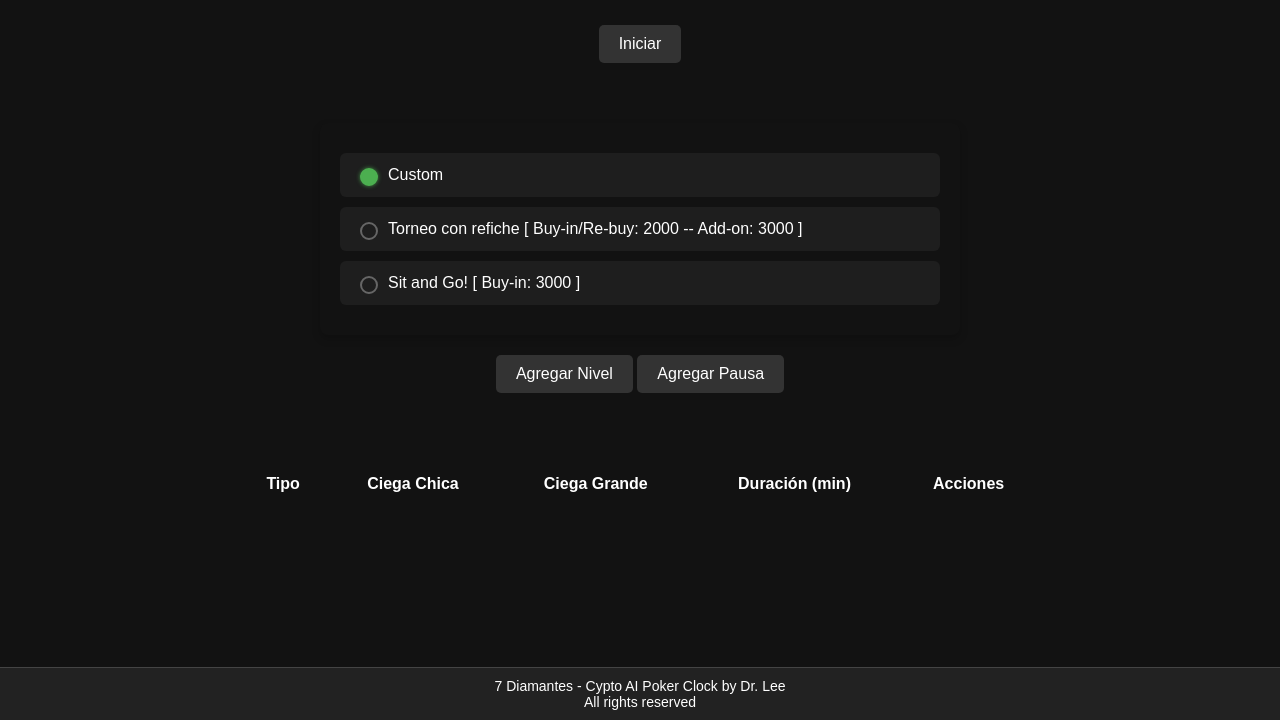
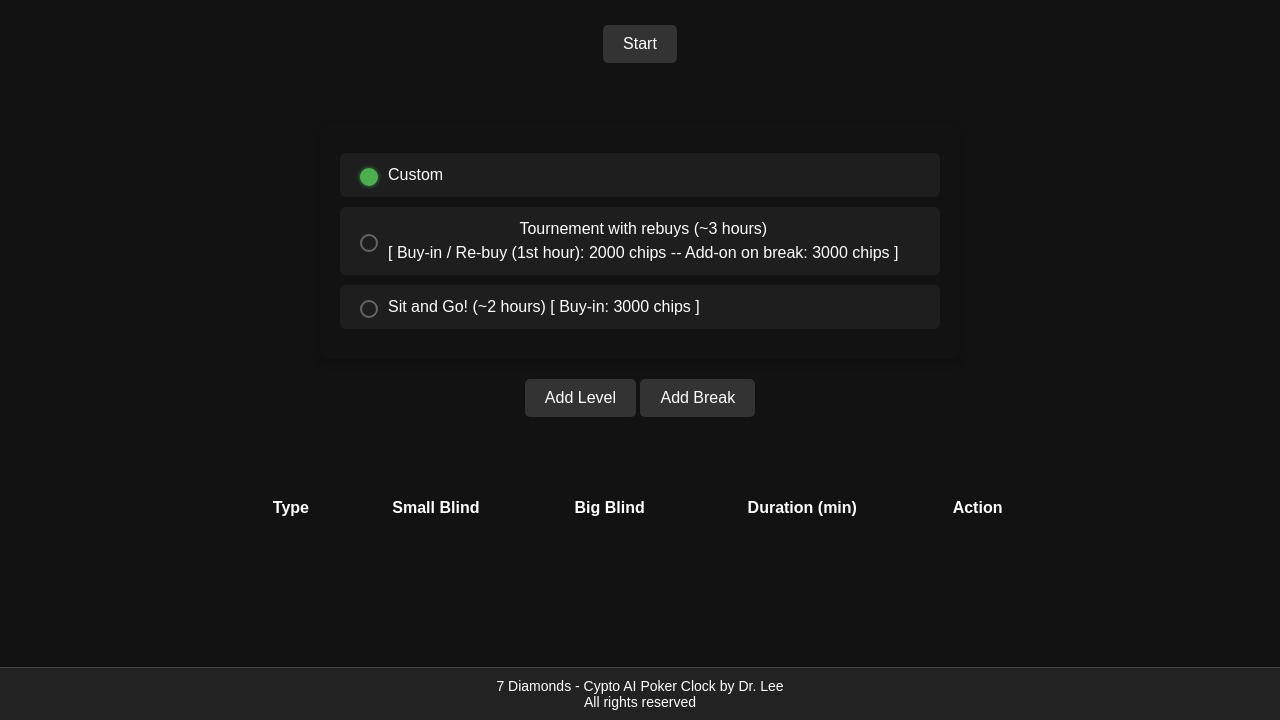
Before and after one commit to matiaslee/poker_clock, a website: page public/index.html in a window 1280 px wide. Shown: the part 80-800 px from the top of the page. Drawn offline with Linux system fonts and the light colour scheme.

Commit message:
traduccion al ingles

```diff
--- a/public/index.html
+++ b/public/index.html
@@ -11,7 +11,7 @@
 
     <!-- Contenedor de información del turno y temporizador -->
     <div class="info-container">
-        <div id="entrada-actual-info">Presiona "Iniciar" para comenzar el reloj</div>
+        <div id="entrada-actual-info">Press "Start" to begin!</div>
         <div id="entrada-siguiente-info"> </div>
         <div id="timer">00:00</div>
     </div>
@@ -19,14 +19,14 @@
     <!-- Contenedor de botones para agregar niveles y pausas -->
 
     <div id="inicializador" class="button-container">
-        <button onclick="reproducirClick();iniciarReloj()">Iniciar</button>
+        <button onclick="reproducirClick();iniciarReloj()">Start</button>
     </div>
 
 
     <div id="controladoresreloj" class="button-container">
-        <button onclick="reproducirClick();iniciarReloj()">Continuar</button>
-        <button onclick="reproducirClick();pausarReloj()">Pausar</button>
-        <button onclick="reproducirClick();resetearReloj()">Resetear</button>
+        <button onclick="reproducirClick();iniciarReloj()">Resume</button>
+        <button onclick="reproducirClick();pausarReloj()">Pause</button>
+        <button onclick="reproducirClick();resetearReloj()">Reset</button>
     </div>
 
 
@@ -37,36 +37,36 @@
         </label>
         <label class="radio-label">
             <input type="radio" name="torneo" value="torneo" onchange="setEntradas(this)">
-            <span>Torneo con refiche  [ Buy-in/Re-buy: 2000 -- Add-on: 3000 ]</span>
+            <span> Tournement with rebuys  (~3 hours)<br> [ Buy-in / Re-buy (1st hour): 2000 chips  --  Add-on on break: 3000 chips ]</span>
         </label>
         <label class="radio-label">
             <input type="radio" name="torneo" value="sit-and-go" onchange="setEntradas(this)">
-            <span>Sit and Go! [ Buy-in: 3000 ] </span>
+            <span>Sit and Go! (~2 hours) [ Buy-in: 3000 chips ] </span>
         </label>
     </div>
 
 
     <div id="agregadores" class="button-container">
-        <button onclick="reproducirClick();agregarNivel()">Agregar Nivel</button>
-        <button onclick="reproducirClick();agregarPausa()">Agregar Pausa</button>
+        <button onclick="reproducirClick();agregarNivel()">Add Level</button>
+        <button onclick="reproducirClick();agregarPausa()">Add Break</button>
     </div>
 
     <!-- Tabla de entradas -->
     <table id="entrada-tabla">
         <thead>
             <tr>
-                <th>Tipo</th>
-                <th>Ciega Chica</th>
-                <th>Ciega Grande</th>
-                <th>Duración (min)</th>
-                <th>Acciones</th>
+                <th>Type</th>
+                <th>Small Blind</th>
+                <th>Big Blind</th>
+                <th>Duration (min)</th>
+                <th>Action</th>
             </tr>
         </thead>
         <tbody></tbody>
     </table>
 
     <footer>
-        7 Diamantes - Cypto AI Poker Clock by Dr. Lee <br> All rights reserved
+        7 Diamonds - Cypto AI Poker Clock by Dr. Lee <br> All rights reserved
     </footer>
 
     <!-- Script del proyecto -->
--- a/public/script.js
+++ b/public/script.js
@@ -4,77 +4,77 @@ const entradaLista = document.getElementById('entrada-lista');
 configuraciones = {
     'custom': [],
     'torneo': [
-        { tipo: 'nivel', ciegaChica:   10, ciegaGrande:   20, duracion: 10 },
-        { tipo: 'nivel', ciegaChica:   20, ciegaGrande:   40, duracion: 10 },
-        { tipo: 'nivel', ciegaChica:   30, ciegaGrande:   60, duracion: 10 },
-        { tipo: 'nivel', ciegaChica:   50, ciegaGrande:  100, duracion: 10 },
-        { tipo: 'nivel', ciegaChica:   80, ciegaGrande:  160, duracion: 10 },
-        { tipo: 'nivel', ciegaChica:  100, ciegaGrande:  200, duracion: 10 },
+        { tipo: 'level', ciegaChica:   10, ciegaGrande:   20, duracion: 10 },
+        { tipo: 'level', ciegaChica:   20, ciegaGrande:   40, duracion: 10 },
+        { tipo: 'level', ciegaChica:   30, ciegaGrande:   60, duracion: 10 },
+        { tipo: 'level', ciegaChica:   50, ciegaGrande:  100, duracion: 10 },
+        { tipo: 'level', ciegaChica:   80, ciegaGrande:  160, duracion: 10 },
+        { tipo: 'level', ciegaChica:  100, ciegaGrande:  200, duracion: 10 },
         // 1hs
-        { tipo: 'pausa', duracion: 10 },
-        { tipo: 'nivel', ciegaChica:  120, ciegaGrande:  250, duracion: 8 },
-        { tipo: 'nivel', ciegaChica:  150, ciegaGrande:  300, duracion: 8 },
-        { tipo: 'nivel', ciegaChica:  200, ciegaGrande:  400, duracion: 8 },
-        { tipo: 'nivel', ciegaChica:  300, ciegaGrande:  600, duracion: 8 },
-        { tipo: 'nivel', ciegaChica:  400, ciegaGrande:  800, duracion: 8 },
-        { tipo: 'nivel', ciegaChica:  500, ciegaGrande:  1000, duracion: 8 },
+        { tipo: 'break', duracion: 10 },
+        { tipo: 'level', ciegaChica:  120, ciegaGrande:  250, duracion: 8 },
+        { tipo: 'level', ciegaChica:  150, ciegaGrande:  300, duracion: 8 },
+        { tipo: 'level', ciegaChica:  200, ciegaGrande:  400, duracion: 8 },
+        { tipo: 'level', ciegaChica:  300, ciegaGrande:  600, duracion: 8 },
+        { tipo: 'level', ciegaChica:  400, ciegaGrande:  800, duracion: 8 },
+        { tipo: 'level', ciegaChica:  500, ciegaGrande:  1000, duracion: 8 },
         // Bloque 3
-        { tipo: 'nivel', ciegaChica:   800, ciegaGrande:  1600, duracion: 7 },
-        { tipo: 'nivel', ciegaChica:  1000, ciegaGrande:  2000, duracion: 7 },
-        { tipo: 'nivel', ciegaChica:  1200, ciegaGrande:  2500, duracion: 7 },
-        { tipo: 'nivel', ciegaChica:  1500, ciegaGrande:  3000, duracion: 7 },
-        { tipo: 'nivel', ciegaChica:  2000, ciegaGrande:  4000, duracion: 7 },
-        { tipo: 'nivel', ciegaChica:  3000, ciegaGrande:  6000, duracion: 7 },
+        { tipo: 'level', ciegaChica:   800, ciegaGrande:  1600, duracion: 7 },
+        { tipo: 'level', ciegaChica:  1000, ciegaGrande:  2000, duracion: 7 },
+        { tipo: 'level', ciegaChica:  1200, ciegaGrande:  2500, duracion: 7 },
+        { tipo: 'level', ciegaChica:  1500, ciegaGrande:  3000, duracion: 7 },
+        { tipo: 'level', ciegaChica:  2000, ciegaGrande:  4000, duracion: 7 },
+        { tipo: 'level', ciegaChica:  3000, ciegaGrande:  6000, duracion: 7 },
         // Bloque 4
-        { tipo: 'nivel', ciegaChica:  4000, ciegaGrande:  8000, duracion: 5 },
-        { tipo: 'nivel', ciegaChica:  5000, ciegaGrande: 10000, duracion: 5 },
-        { tipo: 'nivel', ciegaChica:  7000, ciegaGrande: 15000, duracion: 5 },
-        { tipo: 'nivel', ciegaChica: 10000, ciegaGrande: 20000, duracion: 5 },
-        { tipo: 'nivel', ciegaChica: 12000, ciegaGrande: 25000, duracion: 5 },
-        { tipo: 'nivel', ciegaChica: 15000, ciegaGrande: 30000, duracion: 5 },
+        { tipo: 'level', ciegaChica:  4000, ciegaGrande:  8000, duracion: 5 },
+        { tipo: 'level', ciegaChica:  5000, ciegaGrande: 10000, duracion: 5 },
+        { tipo: 'level', ciegaChica:  7000, ciegaGrande: 15000, duracion: 5 },
+        { tipo: 'level', ciegaChica: 10000, ciegaGrande: 20000, duracion: 5 },
+        { tipo: 'level', ciegaChica: 12000, ciegaGrande: 25000, duracion: 5 },
+        { tipo: 'level', ciegaChica: 15000, ciegaGrande: 30000, duracion: 5 },
         // Bloque 5
-        { tipo: 'nivel', ciegaChica: 20000, ciegaGrande: 40000, duracion: 3 },
-        { tipo: 'nivel', ciegaChica: 25000, ciegaGrande: 50000, duracion: 3 },
-        { tipo: 'nivel', ciegaChica: 30000, ciegaGrande: 60000, duracion: 3 },
-        { tipo: 'nivel', ciegaChica: 40000, ciegaGrande: 80000, duracion: 3 },
-        { tipo: 'nivel', ciegaChica: 50000, ciegaGrande:100000, duracion: 3 },
-        { tipo: 'nivel', ciegaChica: 60000, ciegaGrande:120000, duracion: 3 },
+        { tipo: 'level', ciegaChica: 20000, ciegaGrande: 40000, duracion: 3 },
+        { tipo: 'level', ciegaChica: 25000, ciegaGrande: 50000, duracion: 3 },
+        { tipo: 'level', ciegaChica: 30000, ciegaGrande: 60000, duracion: 3 },
+        { tipo: 'level', ciegaChica: 40000, ciegaGrande: 80000, duracion: 3 },
+        { tipo: 'level', ciegaChica: 50000, ciegaGrande:100000, duracion: 3 },
+        { tipo: 'level', ciegaChica: 60000, ciegaGrande:120000, duracion: 3 },
     ],
     'sit-and-go' : [
-        { tipo: 'nivel', ciegaChica:   10, ciegaGrande:   20, duracion: 8 },
-        { tipo: 'nivel', ciegaChica:   20, ciegaGrande:   40, duracion: 8 },
-        { tipo: 'nivel', ciegaChica:   30, ciegaGrande:   60, duracion: 8 },
-        { tipo: 'nivel', ciegaChica:   50, ciegaGrande:  100, duracion: 8 },
-        { tipo: 'nivel', ciegaChica:   80, ciegaGrande:  160, duracion: 8 },
-        { tipo: 'nivel', ciegaChica:  100, ciegaGrande:  200, duracion: 8 },
+        { tipo: 'level', ciegaChica:   10, ciegaGrande:   20, duracion: 8 },
+        { tipo: 'level', ciegaChica:   20, ciegaGrande:   40, duracion: 8 },
+        { tipo: 'level', ciegaChica:   30, ciegaGrande:   60, duracion: 8 },
+        { tipo: 'level', ciegaChica:   50, ciegaGrande:  100, duracion: 8 },
+        { tipo: 'level', ciegaChica:   80, ciegaGrande:  160, duracion: 8 },
+        { tipo: 'level', ciegaChica:  100, ciegaGrande:  200, duracion: 8 },
         // 1hs
-        { tipo: 'nivel', ciegaChica:  120, ciegaGrande:  250, duracion: 6 },
-        { tipo: 'nivel', ciegaChica:  150, ciegaGrande:  300, duracion: 6 },
-        { tipo: 'nivel', ciegaChica:  200, ciegaGrande:  400, duracion: 6 },
-        { tipo: 'nivel', ciegaChica:  300, ciegaGrande:  600, duracion: 6 },
-        { tipo: 'nivel', ciegaChica:  400, ciegaGrande:  800, duracion: 6 },
-        { tipo: 'nivel', ciegaChica:  500, ciegaGrande:  1000, duracion: 6 },
+        { tipo: 'level', ciegaChica:  120, ciegaGrande:  250, duracion: 6 },
+        { tipo: 'level', ciegaChica:  150, ciegaGrande:  300, duracion: 6 },
+        { tipo: 'level', ciegaChica:  200, ciegaGrande:  400, duracion: 6 },
+        { tipo: 'level', ciegaChica:  300, ciegaGrande:  600, duracion: 6 },
+        { tipo: 'level', ciegaChica:  400, ciegaGrande:  800, duracion: 6 },
+        { tipo: 'level', ciegaChica:  500, ciegaGrande:  1000, duracion: 6 },
         // Bloque 3
-        { tipo: 'nivel', ciegaChica:   800, ciegaGrande:  1600, duracion: 5 },
-        { tipo: 'nivel', ciegaChica:  1000, ciegaGrande:  2000, duracion: 5 },
-        { tipo: 'nivel', ciegaChica:  1200, ciegaGrande:  2500, duracion: 5 },
-        { tipo: 'nivel', ciegaChica:  1500, ciegaGrande:  3000, duracion: 5 },
-        { tipo: 'nivel', ciegaChica:  2000, ciegaGrande:  4000, duracion: 5 },
-        { tipo: 'nivel', ciegaChica:  3000, ciegaGrande:  6000, duracion: 5 },
+        { tipo: 'level', ciegaChica:   800, ciegaGrande:  1600, duracion: 5 },
+        { tipo: 'level', ciegaChica:  1000, ciegaGrande:  2000, duracion: 5 },
+        { tipo: 'level', ciegaChica:  1200, ciegaGrande:  2500, duracion: 5 },
+        { tipo: 'level', ciegaChica:  1500, ciegaGrande:  3000, duracion: 5 },
+        { tipo: 'level', ciegaChica:  2000, ciegaGrande:  4000, duracion: 5 },
+        { tipo: 'level', ciegaChica:  3000, ciegaGrande:  6000, duracion: 5 },
         // Bloque 4
-        { tipo: 'nivel', ciegaChica:  4000, ciegaGrande:  8000, duracion: 4 },
-        { tipo: 'nivel', ciegaChica:  5000, ciegaGrande: 10000, duracion: 4 },
-        { tipo: 'nivel', ciegaChica:  7000, ciegaGrande: 15000, duracion: 4 },
-        { tipo: 'nivel', ciegaChica: 10000, ciegaGrande: 20000, duracion: 4 },
-        { tipo: 'nivel', ciegaChica: 12000, ciegaGrande: 25000, duracion: 4 },
-        { tipo: 'nivel', ciegaChica: 15000, ciegaGrande: 30000, duracion: 4 },
+        { tipo: 'level', ciegaChica:  4000, ciegaGrande:  8000, duracion: 4 },
+        { tipo: 'level', ciegaChica:  5000, ciegaGrande: 10000, duracion: 4 },
+        { tipo: 'level', ciegaChica:  7000, ciegaGrande: 15000, duracion: 4 },
+        { tipo: 'level', ciegaChica: 10000, ciegaGrande: 20000, duracion: 4 },
+        { tipo: 'level', ciegaChica: 12000, ciegaGrande: 25000, duracion: 4 },
+        { tipo: 'level', ciegaChica: 15000, ciegaGrande: 30000, duracion: 4 },
         // Bloque 5
-        { tipo: 'nivel', ciegaChica: 20000, ciegaGrande: 40000, duracion: 2 },
-        { tipo: 'nivel', ciegaChica: 25000, ciegaGrande: 50000, duracion: 2 },
-        { tipo: 'nivel', ciegaChica: 30000, ciegaGrande: 60000, duracion: 2 },
-        { tipo: 'nivel', ciegaChica: 40000, ciegaGrande: 80000, duracion: 2 },
-        { tipo: 'nivel', ciegaChica: 50000, ciegaGrande:100000, duracion: 2 },
-        { tipo: 'nivel', ciegaChica: 60000, ciegaGrande:120000, duracion: 2 },
+        { tipo: 'level', ciegaChica: 20000, ciegaGrande: 40000, duracion: 2 },
+        { tipo: 'level', ciegaChica: 25000, ciegaGrande: 50000, duracion: 2 },
+        { tipo: 'level', ciegaChica: 30000, ciegaGrande: 60000, duracion: 2 },
+        { tipo: 'level', ciegaChica: 40000, ciegaGrande: 80000, duracion: 2 },
+        { tipo: 'level', ciegaChica: 50000, ciegaGrande:100000, duracion: 2 },
+        { tipo: 'level', ciegaChica: 60000, ciegaGrande:120000, duracion: 2 },
     ]
 }
 
@@ -98,14 +98,14 @@ let editandoIndex = null; // Guardamos el índice de la entrada que se está edi
 
 // Agregar nivel a la lista
 function agregarNivel() {
-    const nuevoNivel = { tipo: 'nivel', ciegaChica: 10, ciegaGrande: 10, duracion: 10 };
+    const nuevoNivel = { tipo: 'level', ciegaChica: 10, ciegaGrande: 10, duracion: 10 };
     entradas.push(nuevoNivel);
     actualizarListaEntradas();
 }
 
 // Función para agregar una pausa directamente a la tabla con valores predeterminados
 function agregarPausa() {
-    const nuevaPausa = { tipo: 'pausa', duracion: 10 };
+    const nuevaPausa = { tipo: 'break', duracion: 10 };
     entradas.push(nuevaPausa);
     actualizarListaEntradas();
 }
@@ -120,12 +120,12 @@ function actualizarListaEntradas() {
 
         // Columna de tipo (Nivel o Pausa)
         const tipoCell = document.createElement('td');
-        tipoCell.textContent = entrada.tipo === 'nivel' ? `${index + 1}. Nivel` : `${index + 1}. Pausa`;
+        tipoCell.textContent = entrada.tipo === 'level' ? `${index + 1}. Level` : `${index + 1}. Break`;
         row.appendChild(tipoCell);
 
         // Columna de ciega chica
         const ciegaChicaCell = document.createElement('td');
-        if (entrada.tipo === 'nivel') {
+        if (entrada.tipo === 'level') {
             const ciegaChicaInput = document.createElement('input');
             ciegaChicaInput.type = 'number';
             ciegaChicaInput.value = entrada.ciegaChica;
@@ -141,7 +141,7 @@ function actualizarListaEntradas() {
 
         // Columna de ciega grande
         const ciegaGrandeCell = document.createElement('td');
-        if (entrada.tipo === 'nivel') {
+        if (entrada.tipo === 'level') {
             const ciegaGrandeInput = document.createElement('input');
             ciegaGrandeInput.type = 'number';
             ciegaGrandeInput.value = entrada.ciegaGrande;
@@ -170,7 +170,7 @@ function actualizarListaEntradas() {
         // Columna de acciones (solo botón de borrar)
         const accionesCell = document.createElement('td');
         const borrarBtn = document.createElement('button');
-        borrarBtn.textContent = 'Borrar';
+        borrarBtn.textContent = 'Delete';
         borrarBtn.onclick = () => borrarEntrada(index);
         accionesCell.appendChild(borrarBtn);
 
@@ -182,12 +182,12 @@ function actualizarListaEntradas() {
 // Editar una entrada
 function editarEntrada(index) {
     const entrada = entradas[index];
-    if (entrada.tipo === 'nivel') {
+    if (entrada.tipo === 'level') {
         document.getElementById('ciega-chica-nivel').value = entrada.ciegaChica;
         document.getElementById('ciega-grande-nivel').value = entrada.ciegaGrande;
         document.getElementById('duracion-nivel').value = entrada.duracion;
         mostrarFormularioNivel();
-    } else if (entrada.tipo === 'pausa') {
+    } else if (entrada.tipo === 'break') {
         document.getElementById('duracion-pausa').value = entrada.duracion;
         mostrarFormularioPausa();
     }
@@ -260,16 +260,17 @@ function pausarReloj(){
 
 function resetearEntradaActual(entrada) {
     const info = document.getElementById('entrada-actual-info');
-    info.textContent = `Presiona "Iniciar" para comenzar el reloj.`;
+    info.textContent = `Press "Start" to begin!`;
     document.getElementById('timer').textContent = '00:00';
+    document.getElementById('entrada-siguiente-info').textContent = '';
 }
 
 
 function mostrarEntradaActual(entrada) {
     const info = document.getElementById('entrada-actual-info');
-    info.textContent = entrada.tipo === 'nivel'
-        ? `${entrada.ciegaChica} / ${entrada.ciegaGrande} - Duración: ${entrada.duracion} mins - Nivel: ${entradaActual + 1}`
-        : `Pausa - Duración ${entrada.duracion} min`;
+    info.textContent = entrada.tipo === 'level'
+        ? `${entrada.ciegaChica} / ${entrada.ciegaGrande} - Durantion: ${entrada.duracion} mins - Level: ${entradaActual + 1}`
+        : `Break - Duration ${entrada.duracion} min`;
 }
 
 function mostrarEntradaSiguiente() {
@@ -281,12 +282,12 @@ function mostrarEntradaSiguiente() {
 
     if (hay_siguiente_entrada) {
         entrada = entradas[entradaActual + 1];
-        info.textContent = entrada.tipo === 'nivel'
-            ? `(Siguiente Nivel: ${entrada.ciegaChica} / ${entrada.ciegaGrande} - Duración: ${entrada.duracion} mins)`
-            : `(Siguiente Nivel: Pausa - Duración ${entrada.duracion} mins)`;
+        info.textContent = entrada.tipo === 'level'
+            ? `(Next Level: ${entrada.ciegaChica} / ${entrada.ciegaGrande} - Duration: ${entrada.duracion} mins)`
+            : `(Next Level: Break - Duration ${entrada.duracion} mins)`;
 
     }else{
-        info.textContent = `Ultima Entrada...`;
+        info.textContent = `This is the last level...`;
     }
 }
 
```
